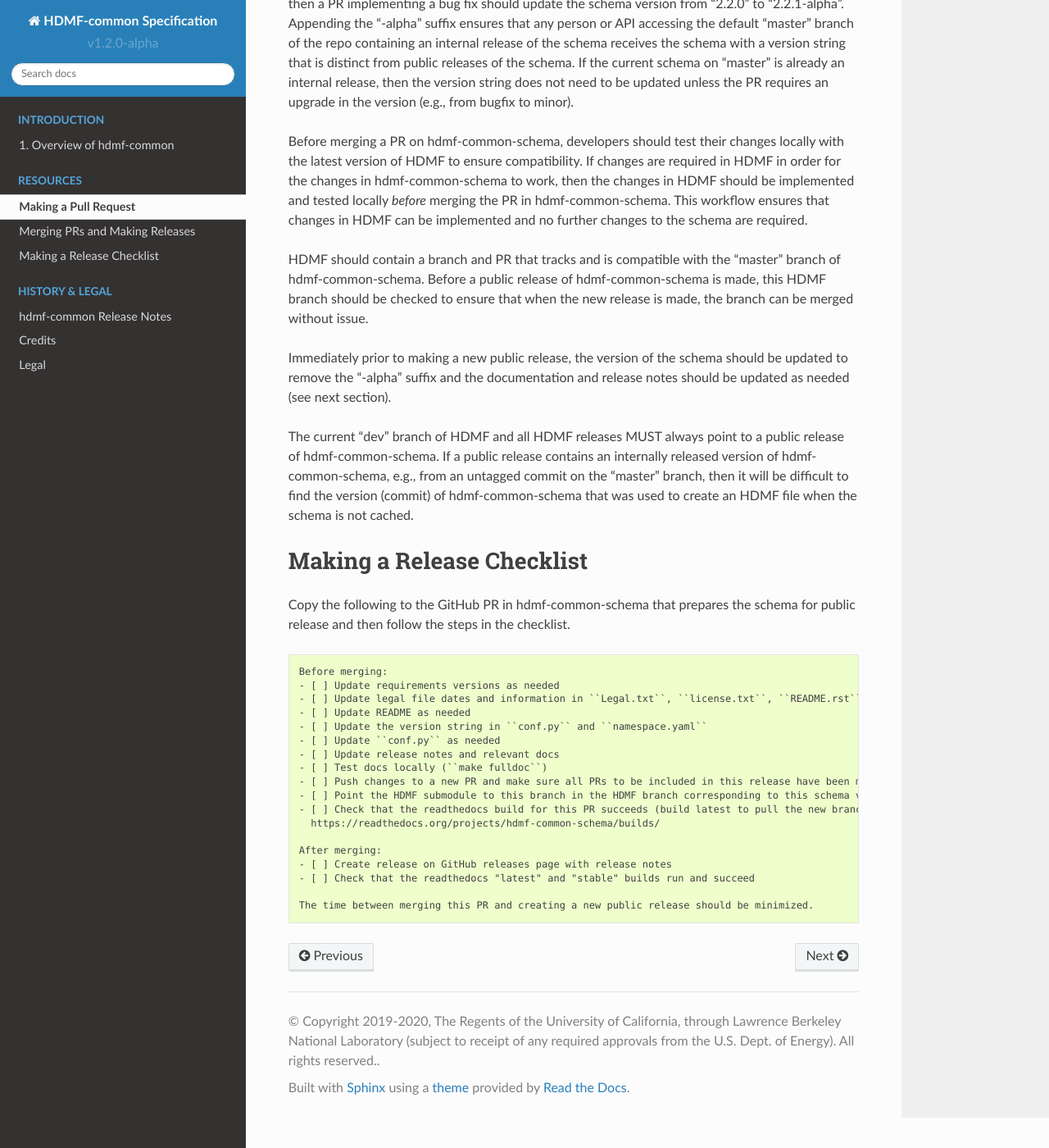
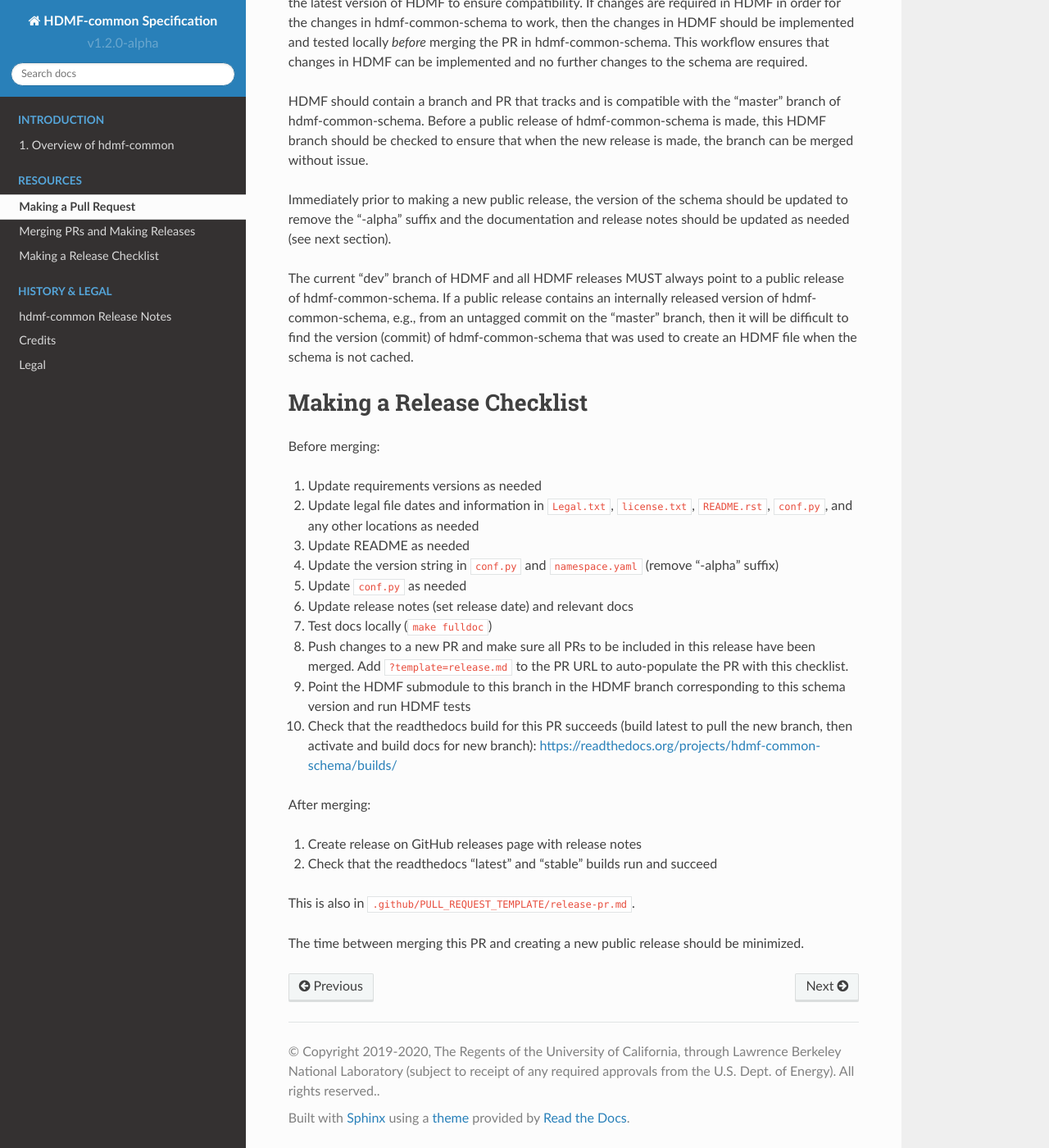
Before and after one commit to hdmf-dev/hdmf-common-schema, a Sphinx documentation site: the page built from docs/source/software_process.rst, in a window 1280 px wide and 1400 px high, scrolled down 1098 px. Shown: the whole window at 82% size. Built offline with Sphinx 7.4.7 and the Read the Docs theme 2.0.0, drawn with Linux system fonts in a browser that asks for light colours; some of the changed text lies outside the part shown.

Commit message:
Add separate PR template for making a release. Clean up docs (#25)
* Add separate PR template for making a release. Clean up docs

* Update PR template docs

```diff
--- a/docs/source/software_process.rst
+++ b/docs/source/software_process.rst
@@ -1,25 +1,17 @@
 Making a Pull Request
 =====================
 
-Actions to take on each PR (this is also in ``.github/PULL_REQUEST_TEMPLATE.md``):
+Actions to take on each PR that does not prepare the schema for a public release
+(this is also in ``.github/PULL_REQUEST_TEMPLATE.md``):
 
-If the PR prepares the schema for a public release, then:
+If the current schema version on "master" is a public release, then:
 
-1. Remove the suffix "-alpha" from the version string in ``conf.py`` and ``namespace.yaml``
-2. Update the date in the release notes
-3. Follow release instructions (see next section)
+1. Update the version string in ``conf.py`` and ``namespace.yaml`` to the next version with the suffix "-alpha"
+2. Add a new section in the release notes for the new version with the date "Upcoming"
 
-If not, then:
+Always:
 
-  If the current schema version on "master" is a public release, then:
-
-  1. Update the version string in ``conf.py`` and ``namespace.yaml`` to the next version with the suffix "-alpha"
-  2. Add a new section in the release notes for the new version with the date "Upcoming"
-  3. Add release notes for the PR
-
-  If not, then:
-
-  1. Add release notes for the PR
+1. Add release notes for the PR
 
 Merging PRs and Making Releases
 ===============================
@@ -63,26 +55,27 @@
 Making a Release Checklist
 ==========================
 
-Copy the following to the GitHub PR in hdmf-common-schema that prepares the schema for public release and then follow
-the steps in the checklist.
+Before merging:
 
-.. code-block::
+1. Update requirements versions as needed
+2. Update legal file dates and information in ``Legal.txt``, ``license.txt``, ``README.rst``, ``conf.py``, and any
+   other locations as needed
+3. Update README as needed
+4. Update the version string in ``conf.py`` and ``namespace.yaml`` (remove "-alpha" suffix)
+5. Update ``conf.py`` as needed
+6. Update release notes (set release date) and relevant docs
+7. Test docs locally (``make fulldoc``)
+8. Push changes to a new PR and make sure all PRs to be included in this release have been merged. Add
+   ``?template=release.md`` to the PR URL to auto-populate the PR with this checklist.
+9. Point the HDMF submodule to this branch in the HDMF branch corresponding to this schema version and run HDMF tests
+10. Check that the readthedocs build for this PR succeeds (build latest to pull the new branch, then activate and
+    build docs for new branch): https://readthedocs.org/projects/hdmf-common-schema/builds/
 
-  Before merging:
-  - [ ] Update requirements versions as needed
-  - [ ] Update legal file dates and information in ``Legal.txt``, ``license.txt``, ``README.rst``, ``conf.py``, and any other locations as needed
-  - [ ] Update README as needed
-  - [ ] Update the version string in ``conf.py`` and ``namespace.yaml``
-  - [ ] Update ``conf.py`` as needed
-  - [ ] Update release notes and relevant docs
-  - [ ] Test docs locally (``make fulldoc``)
-  - [ ] Push changes to a new PR and make sure all PRs to be included in this release have been merged
-  - [ ] Point the HDMF submodule to this branch in the HDMF branch corresponding to this schema version and run HDMF tests
-  - [ ] Check that the readthedocs build for this PR succeeds (build latest to pull the new branch, then activate and build docs for new branch):
-    https://readthedocs.org/projects/hdmf-common-schema/builds/
+After merging:
 
-  After merging:
-  - [ ] Create release on GitHub releases page with release notes
-  - [ ] Check that the readthedocs "latest" and "stable" builds run and succeed
+1. Create release on GitHub releases page with release notes
+2. Check that the readthedocs "latest" and "stable" builds run and succeed
 
-  The time between merging this PR and creating a new public release should be minimized.
+This is also in ``.github/PULL_REQUEST_TEMPLATE/release-pr.md``.
+
+The time between merging this PR and creating a new public release should be minimized.
```
Also changed, not shown: .github/PULL_REQUEST_TEMPLATE.md, .github/PULL_REQUEST_TEMPLATE/release.md (added).
